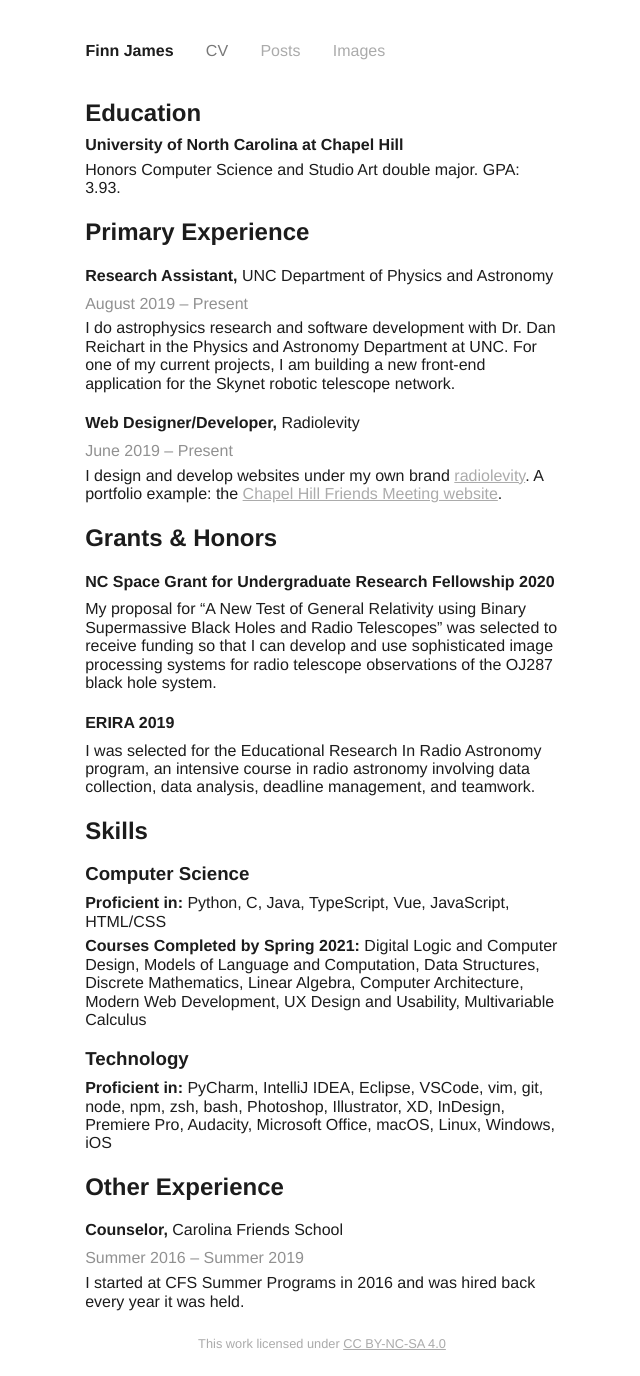
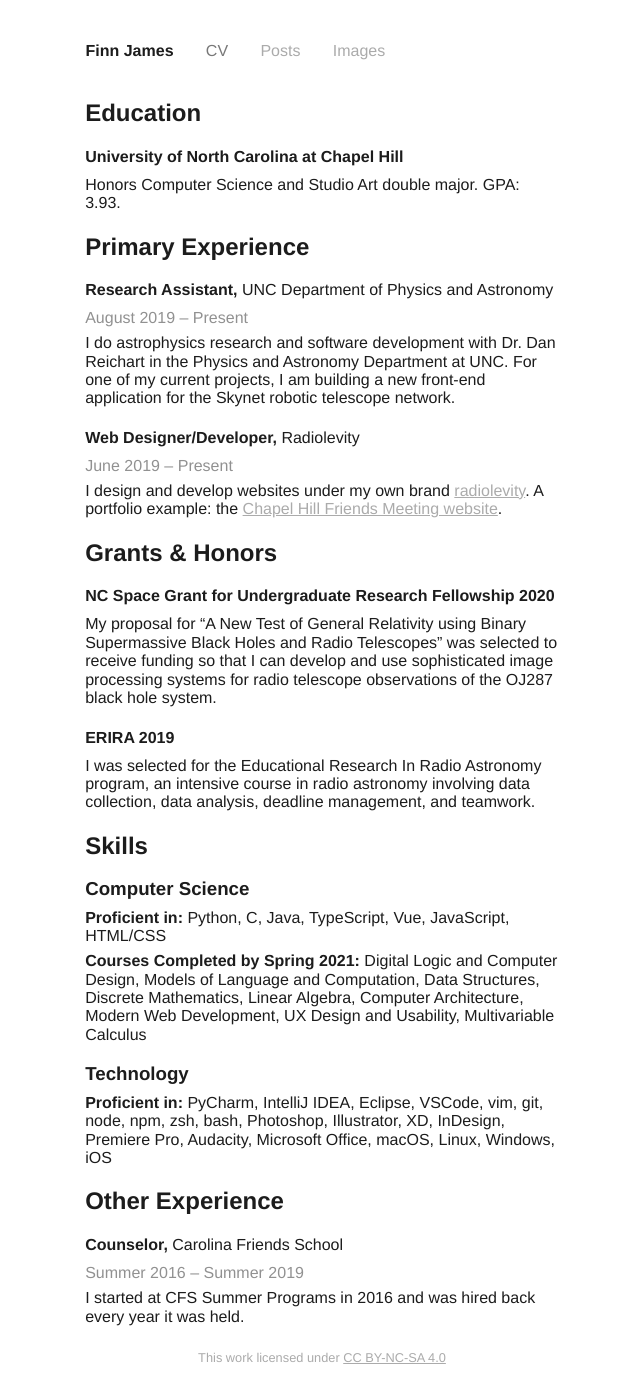
Before and after one commit to finnjames/finnjames.dev, a Jekyll site: the page built from pages/cv.md, in a window 1280 px wide. Shown: the whole page, without its empty margins (318-958 px from the left). Built offline with Jekyll 4.4.1, drawn with Linux system fonts in a browser that asks for light colours; some web fonts are replaced.

Commit message:
Update cv.md

```diff
--- a/pages/cv.md
+++ b/pages/cv.md
@@ -6,7 +6,7 @@
 
 ## Education
 
-**University of North Carolina at Chapel Hill**
+#### University of North Carolina at Chapel Hill
 
 Honors Computer Science and Studio Art double major. GPA: 3.93.
 
```
